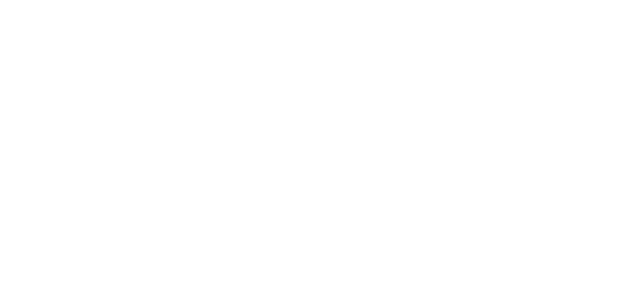
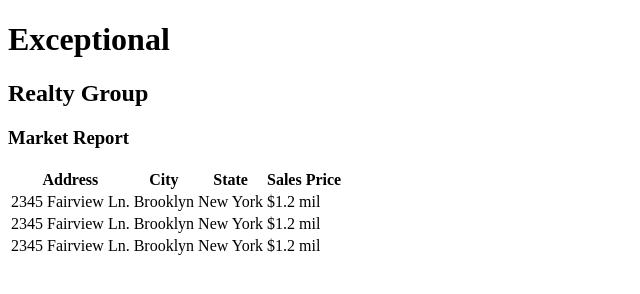
Before and after one commit to kpediad/exceptional-realty, a plain HTML site: page market-report.html in a window 1280 px wide. Shown: the whole page, without its empty margins (0-640 px from the left). Drawn offline with Linux system fonts and the light colour scheme.

Commit message:
add listing table to real-estate-listings.html

```diff
--- a/market-report.html
+++ b/market-report.html
@@ -0,0 +1,45 @@
+<!DOCTYPE html>
+<html lang="en">
+  <head>
+    <meta charset="UTF-8">
+    <title>Exceptional Realty Group - Luxury Homes - Listings</title>
+  </head>
+  <body>
+    <h1>Exceptional</h1>
+    <h2>Realty Group</h2>
+
+    <h3>Market Report</h3>
+
+  	<table>
+  		<tr>
+    		<th>Address</th>
+    		<th>City</th>
+    		<th>State</th>
+    		<th>Sales Price</th>
+  		</tr>
+  		<tr>
+  			<td>2345 Fairview Ln.</td>
+  			<td>Brooklyn</td>
+  			<td>New York</td>
+  			<td>$1.2 mil</td>
+  		</tr>
+  		<tr>
+  			<td>2345 Fairview Ln.</td>
+  			<td>Brooklyn</td>
+  			<td>New York</td>
+  			<td>$1.2 mil</td>
+  		</tr>
+  		<tr>
+  			<td>2345 Fairview Ln.</td>
+  			<td>Brooklyn</td>
+  			<td>New York</td>
+  			<td>$1.2 mil</td>
+  		</tr>
+		</table>
+
+
+
+
+
+  </body>
+</html>
```
Also changed, not shown: real-estate-listings.html (+18 -0 lines).
